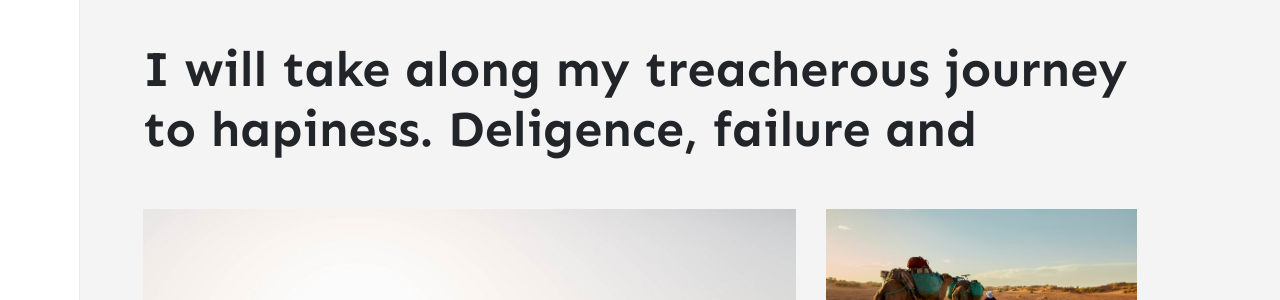
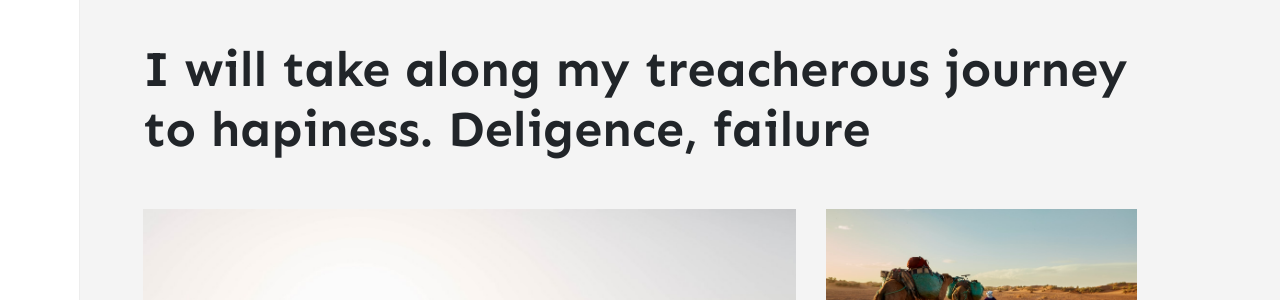
Before and after one commit to stackbit-projects/pleasant-squid-d6115, a Jekyll site: the page built from index.html, in a window 1280 px wide. Shown: the part 197-497 px from the top of the page. Built offline with Jekyll 4.4.1, drawn with Linux system fonts in a browser that asks for light colours; nearby versions of some CDN libraries; the list of posts is cut into pages by our own code; comment, search, counter and statistics services are not loaded.

Commit message:
_config.yml: changed

```diff
--- a/_config.yml
+++ b/_config.yml
@@ -1,7 +1,7 @@
 name: Memoirs
 title: Memoirs
 description: >-
-  I will take along my treacherous journey to hapiness. Deligence, failure and
+  I will take along my treacherous journey to hapiness. Deligence, failure
 logo: assets/images/logo.png
 favicon: assets/images/logo.png
 baseurl: ''
```
